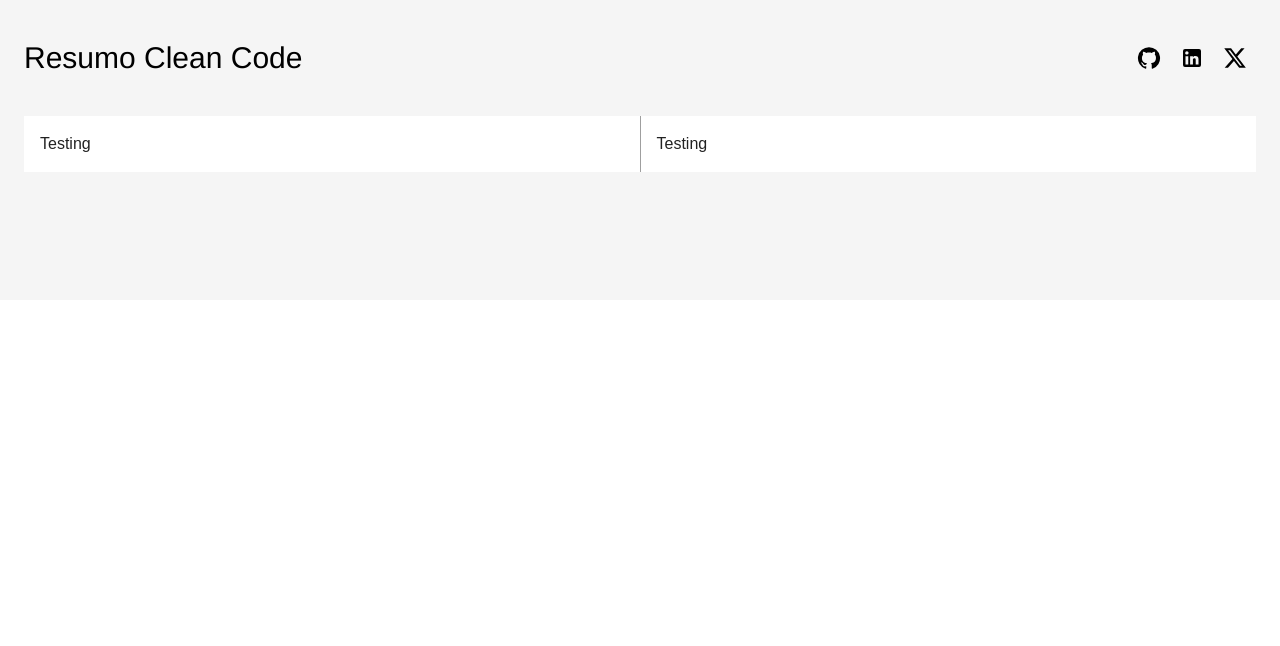
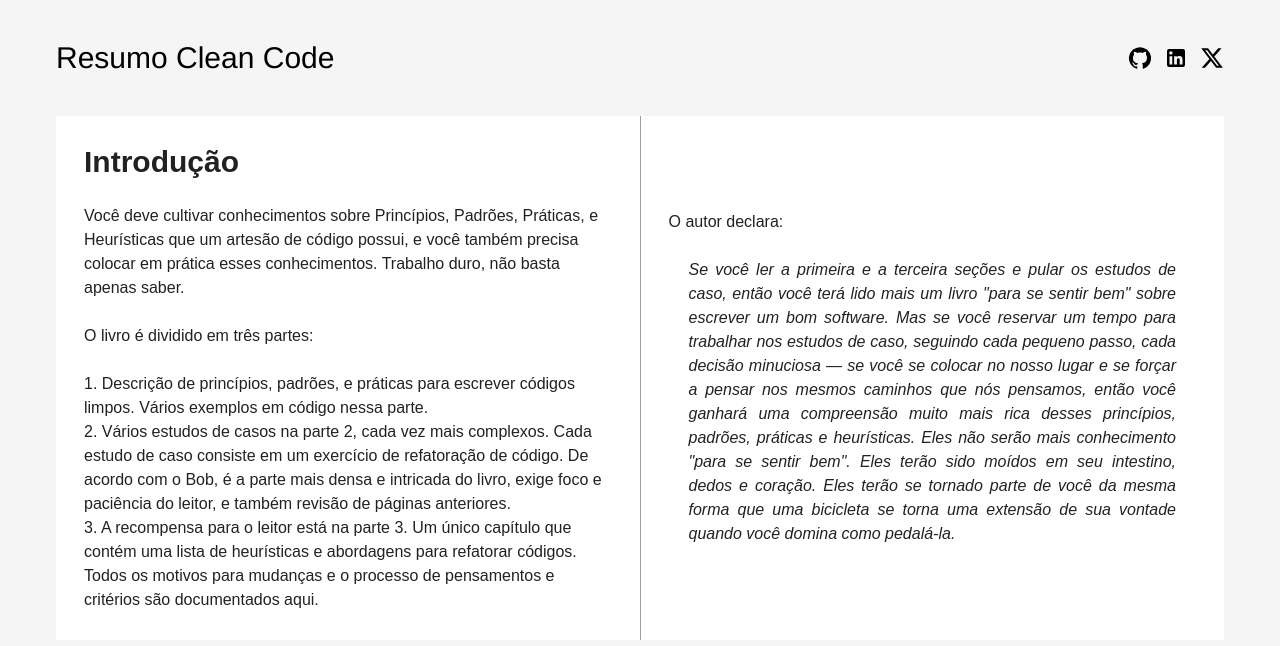
Before and after one commit to andrewunifei/personal-web-site, a Next.js app: page /cleanCode in a window 1280 px wide. Shown: the top 646 px of the page. Built offline with nearby package versions, Linux system fonts and the light colour scheme; what @mui/material-nextjs would draw is missing.

Commit message:
[ADD] Continuation of content creation

```diff
--- a/src/app/cleanCode/components/CleanCodeHeader.tsx
+++ b/src/app/cleanCode/components/CleanCodeHeader.tsx
@@ -1,14 +1,20 @@
 import { GitHub, LinkedIn, X } from '@mui/icons-material';
 import { Box } from "@mui/material"
+
+const externaLinks = {
+    'github': "http://www.github.com/andrewunifei",
+    'linkedin': "https://www.linkedin.com/in/andrew-enrique-oliveira-b6188b1a5/",
+    'x': "https://x.com/address0x"
+}
 
 export default function CleanCodeHeader() {
     return (
         <Box className="flex justify-between items-center py-10">
             <h1 className="text-3xl font-helvetica">Resumo Clean Code</h1>
-            <Box  className="flex justify-around items-center w-32">
-                <GitHub />
-                <LinkedIn />
-                <X />
+            <Box  className="flex justify-between items-center w-24">
+                <a href={externaLinks['github']} target="_blank"><GitHub /></a>
+                <a href={externaLinks['linkedin']} target="_blank"><LinkedIn /></a>
+                <a href={externaLinks['x']} target="_blank"><X /></a>
             </Box>
         </Box>
     )
--- a/src/app/cleanCode/components/CleanCodeSection.tsx
+++ b/src/app/cleanCode/components/CleanCodeSection.tsx
@@ -3,12 +3,37 @@ import { Box, Paper, Divider } from "@mui/material"
 export default function CleanCodeSection() {
     return (
         <Box className="flex">
-            <Paper elevation={0} square={true} className="grow p-4">
-                Testing
+            <Paper elevation={0} square={true} className="basis-1/2 p-7">
+                <h1 className="text-3xl font-extrabold">Introdução</h1>
+                <br />
+                <p>
+                    Você deve cultivar conhecimentos sobre Princípios, Padrões, Práticas, e Heurísticas que um artesão de código possui, e você também precisa colocar em prática esses conhecimentos. Trabalho duro, não basta apenas saber.
+                </p>
+                <br />
+                <p>
+                    O livro é dividido em três partes:
+                </p>
+                <br />
+                <p>
+                    1. Descrição de princípios, padrões, e práticas para escrever códigos limpos. Vários exemplos em código nessa parte.
+                </p>
+                <p>
+                    2. Vários estudos de casos na parte 2, cada vez mais complexos. Cada estudo de caso consiste em um exercício de refatoração de código. De acordo com o Bob, é a parte mais densa e intricada do livro, exige foco e paciência do leitor, e também revisão de páginas anteriores.
+                </p>
+
+                <p>
+                    3. A recompensa para o leitor está na parte 3. Um único capítulo que contém uma lista de heurísticas e abordagens para refatorar códigos. Todos os motivos para mudanças e o processo de pensamentos e critérios são documentados aqui.
+                </p>
             </Paper>
             <Divider orientation="vertical" className="bg-[#B5B5B5]" flexItem/>
-            <Paper elevation={0} square={true} className="grow p-4">
-                Testing
+            <Paper elevation={0} square={true} className="basis-1/2 p-7 flex flex-col justify-center bg-[#000]">
+                <p>
+                    O autor declara:
+                </p>
+                <br />
+                <p className="italic px-5 text-justify">
+                Se você ler a primeira e a terceira seções e pular os estudos de caso, então você terá lido mais um livro "para se sentir bem" sobre escrever um bom software. Mas se você reservar um tempo para trabalhar nos estudos de caso, seguindo cada pequeno passo, cada decisão minuciosa — se você se colocar no nosso lugar e se forçar a pensar nos mesmos caminhos que nós pensamos, então você ganhará uma compreensão muito mais rica desses princípios, padrões, práticas e heurísticas. Eles não serão mais conhecimento "para se sentir bem". Eles terão sido moídos em seu intestino, dedos e coração. Eles terão se tornado parte de você da mesma forma que uma bicicleta se torna uma extensão de sua vontade quando você domina como pedalá-la.
+                </p>
             </Paper>
         </Box>
     )
--- a/src/app/cleanCode/page.tsx
+++ b/src/app/cleanCode/page.tsx
@@ -2,9 +2,9 @@ import CleanCodeHeader from "./components/CleanCodeHeader"
 import CleanCodeSection from "./components/CleanCodeSection"
 import { Container, Box } from "@mui/material"
 
-export default function Header() {
+export default function CleanCode() {
     return (
-        <div className="bg-[#F5F5F5] pb-32">
+        <div className="bg-[#F5F5F5] pb-32 px-8 h-full">
             <Container maxWidth="xl" className="bg-[#F5F5F5]">
                 <CleanCodeHeader />
                 <CleanCodeSection />
```
